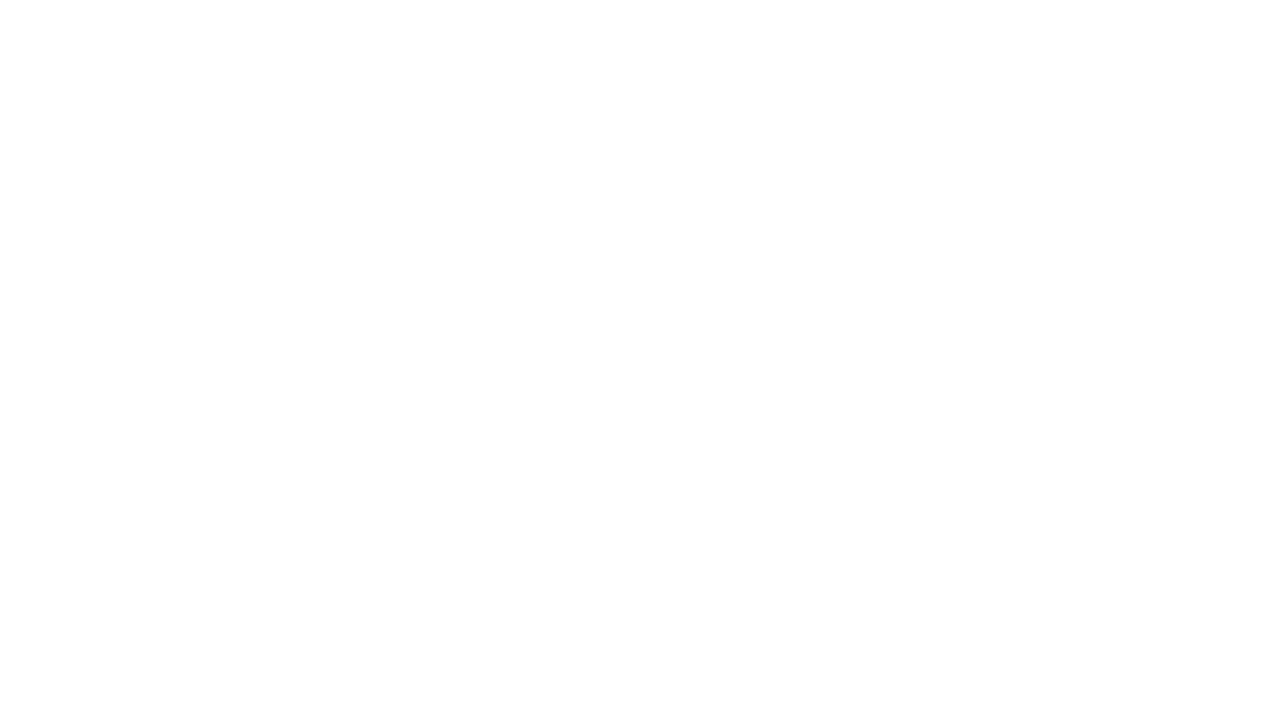
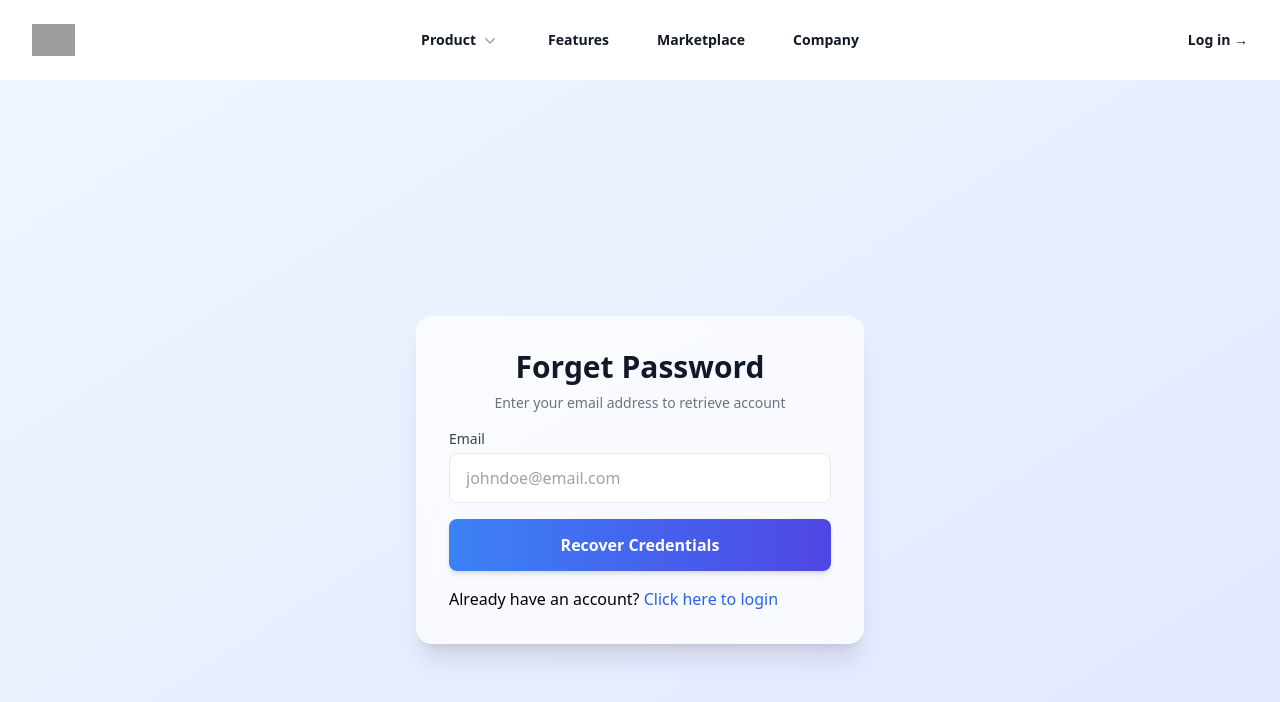
Before and after one commit to roncloud20/lase, a React (Create React App) app: page /forget-password in a window 1280 px wide. Before the commit this address had no page. Shown: the top 702 px of the page. Built offline with nearby package versions, Linux system fonts and the light colour scheme; grey boxes are pictures that could not be loaded.

Commit message:
Creating the forget password

```diff
--- a/src/App.js
+++ b/src/App.js
@@ -9,6 +9,7 @@ import { BrowserRouter, Route, Routes } from "react-router-dom";
 import AdminDashboard from "./pages/Admin/AdminDashboard";
 import AdminUsers from "./pages/Admin/AdminUsers";
 import AdminEditUser from "./pages/Admin/AdminEditUser";
+import ForgetPassword from "./pages/ForgetPassword";
 function App() {
   return (
     <>
@@ -19,10 +20,11 @@ function App() {
           <Route path="/itemview" element={<ItemView />} />
           <Route path="/register" element={<Register />} />
           <Route path="/Dashboard" element={<Dashboard />} />
+          <Route path="/admin/users" element={<AdminUsers/>} />
           <Route path="/add-product" element={<AddProduct />} />
           <Route path="/email-verify" element={<EmailVerify />} />
+          <Route path="/forget-password" element={<ForgetPassword/>}/>
           <Route path="/admin/dashboard" element={<AdminDashboard/>} />
-          <Route path="/admin/users" element={<AdminUsers/>} />
           <Route path="/admin/users/edit" element={<AdminEditUser />} />
         </Routes>
       </BrowserRouter>
--- /dev/null
+++ b/src/pages/ForgetPassword.jsx
@@ -0,0 +1,121 @@
+import React, { useState } from "react";
+import Header from "../components/Header";
+import axios from "axios";
+import { Link } from "react-router-dom";
+
+export default function ForgetPassword() {
+  // Capturing all user entries
+  const [msg, setMsg] = useState("");
+  const [email, setEmail] = useState("");
+  const [error, setError] = useState("");
+  const [loading, setLoading] = useState(false);
+
+  const handleSubmit = async (e) => {
+    e.preventDefault();
+    console.log(email);
+    try {
+      setLoading(true);
+      const response = await axios.post(
+        "http://lasestore.test/api/forgetpassword",
+        { email: email }
+      );
+      console.log(response);
+      if (response.status === 200) {
+        setMsg(response.data.message);
+        setError("");
+      }
+    } catch (error) {
+      setLoading(true);
+      console.log(error);
+      setError(error.response.data.errors);
+      setMsg(error.response.data.message);
+    } finally {
+      setLoading(false);
+    }
+  };
+
+  return (
+    <>
+      <Header />
+      <div className="min-h-screen bg-gradient-to-br from-blue-50 to-indigo-100 flex items-center justify-center p-4">
+        <form
+          className="w-full max-w-md bg-white/70 backdrop-blur-lg rounded-2xl shadow-xl p-8 border border-white/20"
+          onSubmit={handleSubmit}
+        >
+          <div className="text-center space-y-2">
+            <h2 className="text-3xl font-extrabold text-gray-900">
+              Forget Password
+            </h2>
+            <p className="text-gray-500 text-sm">
+              Enter your email address to retrieve account
+            </p>
+          </div>
+
+          <div className="space-y-4">
+            <p className="text-green-500 font-bold text-center">{msg}</p>
+            <div>
+              <label
+                htmlFor="email"
+                className="block text-sm font-medium text-gray-700 mb-1"
+              >
+                Email
+              </label>
+              <input
+                type="email"
+                name="email"
+                onChange={(e) => setEmail(e.target.value)}
+                value={email}
+                placeholder="johndoe@email.com"
+                className={`w-full px-4 py-3 rounded-lg border ${
+                  error.email ? "border-red-500" : "border-gray-200"
+                }  focus:border-blue-500 focus:ring-2 focus:ring-blue-200 transition-all duration-200`}
+              />
+              <span className="text-red-500">{error.email}</span>
+            </div>
+
+            <div>
+              <button
+                className={`w-full flex justify-center gap-5 ${
+                  loading
+                    ? "bg-gradient-to-r from-gray-500 to-gray-600 hover:from-gray-600 hover:to-gray-700 text-white"
+                    : "bg-gradient-to-r from-blue-500 to-indigo-600 hover:from-blue-600 hover:to-indigo-700 text-white"
+                } font-semibold py-3.5 rounded-lg duration-200 transform hover:scale-[1.01] shadow-md`}
+                disabled={loading}
+              >
+                Recover Credentials
+                {loading && <div role="status">
+                  <svg
+                    aria-hidden="true"
+                    className=" w-8 h-8 text-gray-200 animate-spin dark:text-white fill-blue-600"
+                    viewBox="0 0 100 101"
+                    fill="none"
+                    xmlns="http://www.w3.org/2000/svg"
+                  >
+                    <path
+                      d="M100 50.5908C100 78.2051 77.6142 100.591 50 100.591C22.3858 100.591 0 78.2051 0 50.5908C0 22.9766 22.3858 0.59082 50 0.59082C77.6142 0.59082 100 22.9766 100 50.5908ZM9.08144 50.5908C9.08144 73.1895 27.4013 91.5094 50 91.5094C72.5987 91.5094 90.9186 73.1895 90.9186 50.5908C90.9186 27.9921 72.5987 9.67226 50 9.67226C27.4013 9.67226 9.08144 27.9921 9.08144 50.5908Z"
+                      fill="currentColor"
+                    />
+                    <path
+                      d="M93.9676 39.0409C96.393 38.4038 97.8624 35.9116 97.0079 33.5539C95.2932 28.8227 92.871 24.3692 89.8167 20.348C85.8452 15.1192 80.8826 10.7238 75.2124 7.41289C69.5422 4.10194 63.2754 1.94025 56.7698 1.05124C51.7666 0.367541 46.6976 0.446843 41.7345 1.27873C39.2613 1.69328 37.813 4.19778 38.4501 6.62326C39.0873 9.04874 41.5694 10.4717 44.0505 10.1071C47.8511 9.54855 51.7191 9.52689 55.5402 10.0491C60.8642 10.7766 65.9928 12.5457 70.6331 15.2552C75.2735 17.9648 79.3347 21.5619 82.5849 25.841C84.9175 28.9121 86.7997 32.2913 88.1811 35.8758C89.083 38.2158 91.5421 39.6781 93.9676 39.0409Z"
+                      fill="currentFill"
+                    />
+                  </svg>
+                  <span className="sr-only">Loading...</span>
+                </div>}
+              </button>
+            </div>
+
+            <div>
+              <p>
+                Already have an account?{" "}
+                <Link to="/login" className="text-blue-600 hover:underline">
+                  Click here to login
+                </Link>
+              </p>
+            </div>
+          </div>
+        </form>
+      </div>
+    </>
+  );
+}
--- a/src/pages/Login.jsx
+++ b/src/pages/Login.jsx
@@ -151,8 +151,9 @@ export default function Login() {
               </button>
             </div>
 
-            <div>
-                <p>You don't have an account? <Link to="/register" className="text-blue-600 hover:underline">Click here to register</Link></p>
+            <div className="flex gap-5 text-sm">
+                <Link to="/register" className="text-blue-600 hover:underline">Click here to register</Link>
+                <Link to="/forget-password" className="text-blue-600 hover:underline">Click here to change password</Link>
             </div>
           </div>
         </form>
```
